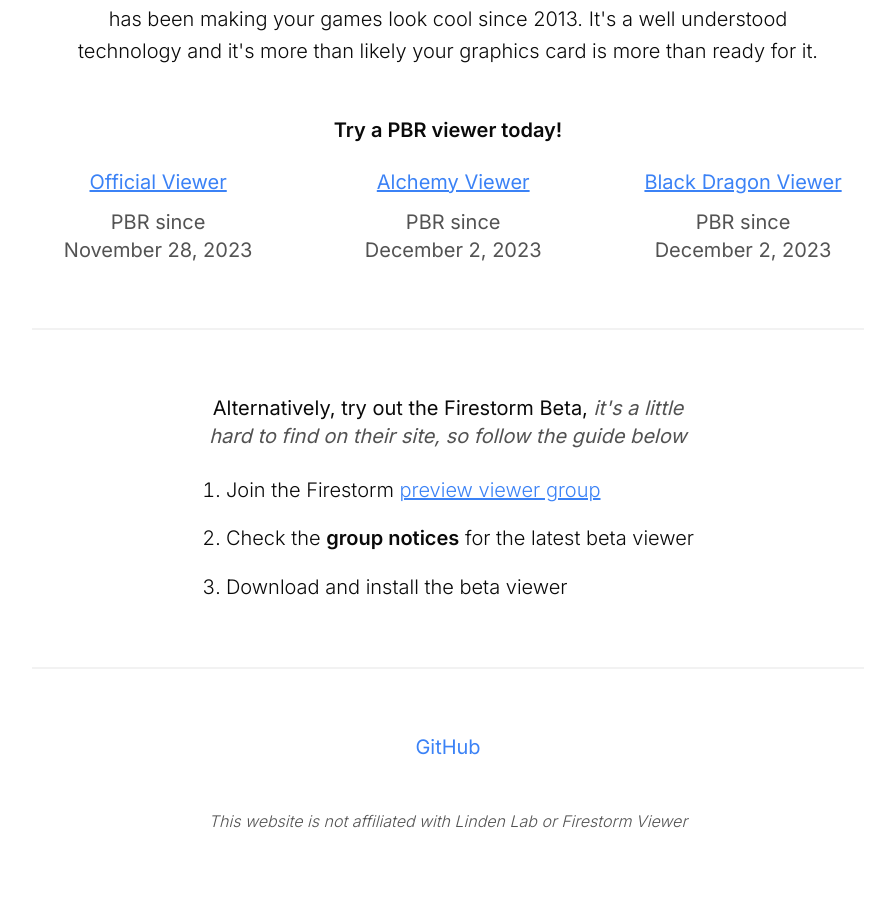
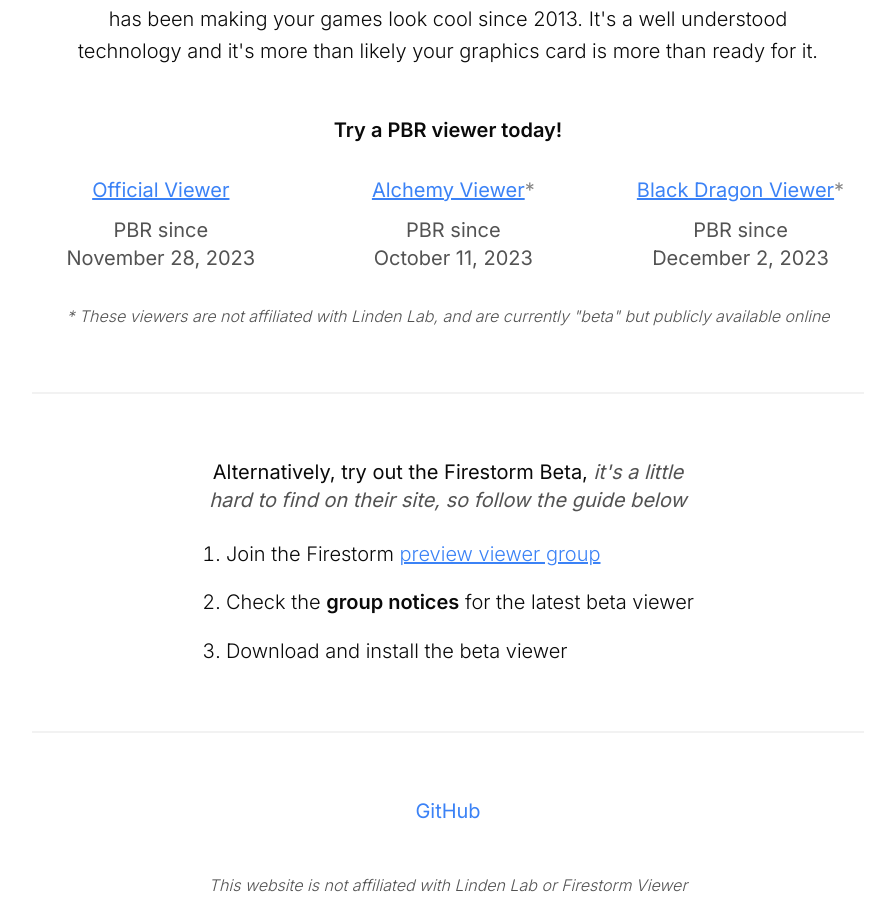
Before and after one commit to gwigz/isfirestormpbryet, a Next.js app: page / in a window 1280 px wide. Shown: the part 824-1737 px from the top of the page, without its empty margins (192-1087 px from the left). Built offline with nearby package versions, Linux system fonts and the light colour scheme.

Commit message:
feat: more dates and non-affiliation text

```diff
--- a/src/app/page.tsx
+++ b/src/app/page.tsx
@@ -5,7 +5,7 @@
 
 function Separator() {
 	return (
-		<hr className="w-full border-t-2 border-foreground/5 dark:border-foreground/20 my-4" />
+		<hr className="w-full border-t-2 border-foreground/5 dark:border-foreground/10 my-4" />
 	);
 }
 
@@ -56,7 +56,7 @@
 				</p>
 			</div>
 
-			<div className="flex flex-col gap-6">
+			<div className="flex flex-col gap-8">
 				<h3 className="font-semibold">Try a PBR viewer today!</h3>
 				<div className="flex flex-col lg:flex-row gap-4 sm:gap-8 md:gap-12 [&>*]:flex-grow [&>*]:grid [&>*]:gap-1 [&>*]:md:gap-3 [&>*]:text-foreground/70">
 					<div>
@@ -66,18 +66,29 @@
 						PBR since {dayjs(new Date("2023-11-28")).format("MMMM D, YYYY")}
 					</div>{" "}
 					<div>
+						<div>
 							<a href="https://www.alchemyviewer.org" rel="noreferrer">
 								Alchemy Viewer
 							</a>
-						PBR since {dayjs(new Date("2023-12-02")).format("MMMM D, YYYY")}
+							<span className="opacity-70">*</span>
+						</div>
+						PBR since {dayjs(new Date("2023-10-11")).format("MMMM D, YYYY")}
 					</div>{" "}
+					<div>
 						<div>
 							<a href="https://niranv-sl.blogspot.com" rel="noreferrer">
 								Black Dragon Viewer
 							</a>
+							<span className="opacity-70">*</span>
+						</div>
 						PBR since {dayjs(new Date("2023-12-02")).format("MMMM D, YYYY")}
 					</div>
 				</div>
+
+				<p className="opacity-70 font-light italic text-base">
+					* These viewers are not affiliated with Linden Lab, and are currently
+					"beta" but publicly available online
+				</p>
 			</div>
 
 			<Separator />
```
Lines whose indentation alone changed are shown as unchanged.
